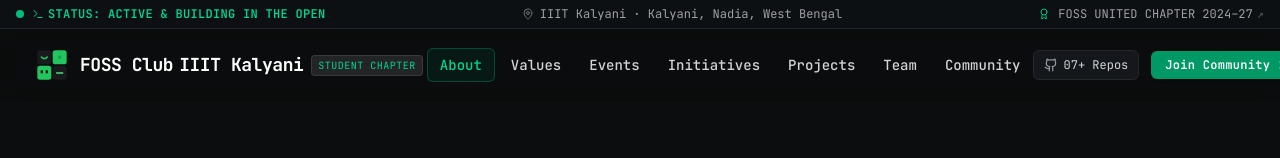
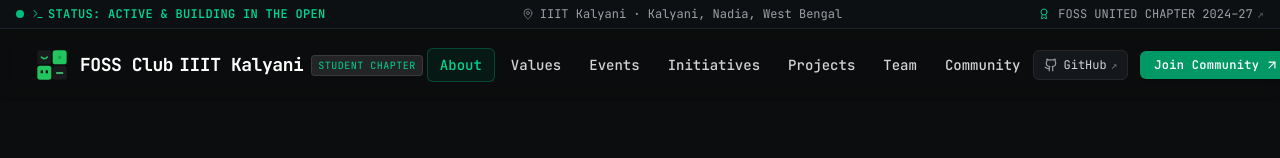
Before and after one commit to barnikbasu/foss-iiitkalyani, a React (Vite) app: page / in a window 1280 px wide. Shown: the top 158 px of the page. Built offline with nearby package versions, Linux system fonts and the light colour scheme.

Commit message:
refactor(navbar): update GitHub badge label and style
Replace the repository count with a clearer "GitHub" label and add an external link indicator to improve UI consistency and clarity.

```diff
--- a/src/components/Navbar.tsx
+++ b/src/components/Navbar.tsx
@@ -147,7 +147,7 @@
 
           {/* Right Action Controls */}
           <div className="hidden sm:flex items-center gap-2 xl:gap-3 shrink-0">
-            {/* GitHub Repo Count Badge */}
+            {/* GitHub Repo Link Badge */}
             <a
               href="https://github.com/FOSS-Club-IIIT-Kalyani"
               target="_blank"
@@ -156,7 +156,10 @@
               title="View GitHub Organization"
             >
               <Github className="w-3.5 h-3.5 text-zinc-400" />
-              <span>07+ Repos</span>
+              <span className="inline-flex items-center gap-1">
+                <span>GitHub</span>
+                <span className="text-zinc-500 group-hover:text-zinc-300 text-[11px] leading-none">↗</span>
+              </span>
             </a>
 
             {/* Join Community Button */}
```
